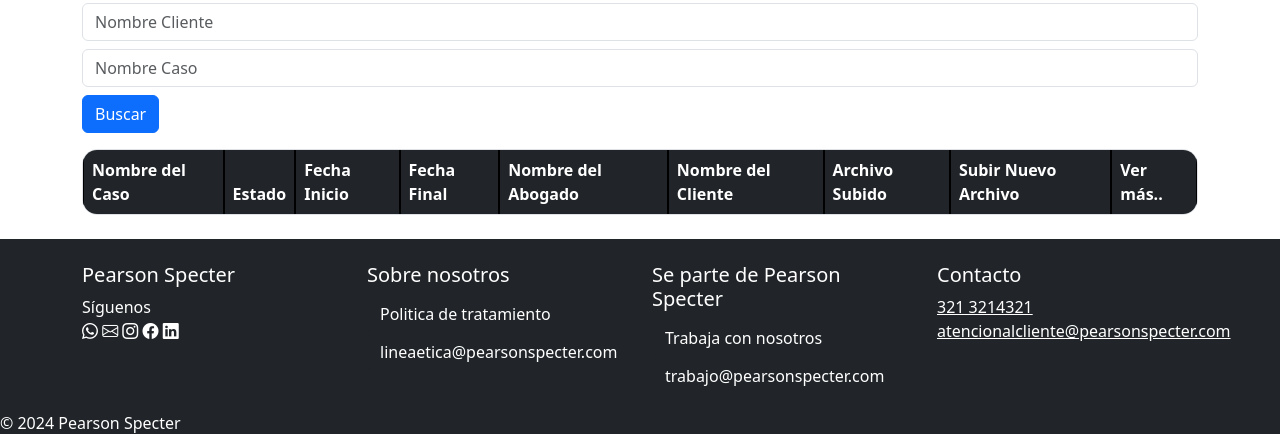
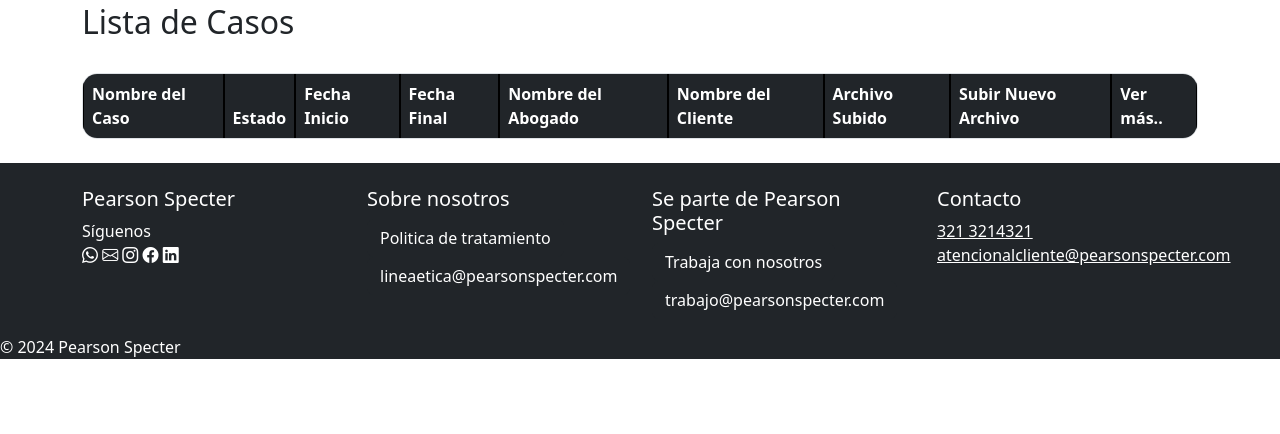
Before and after one commit to Cristian-Camilo-Aguilera-Largo/pearsonspecterr, a PHP site: page /casos/InterfazAdministradores.php in a window 1280 px wide; the page is wider, and only the part inside the window is pictured. Shown: the part 337-771 px from the top of that part. Run offline with PHP 8.4, Linux system fonts and the light colour scheme; the visitor is signed in with stand-in values (Sample User, id 1); lists and menus that the app fills with data are empty.

Commit message:
Cambios por Juan Pablo

```diff
--- a/php/InterfazAdministradores.php
+++ b/php/InterfazAdministradores.php
@@ -104,11 +104,9 @@ if (!isset($_SESSION['usuario'])) {
         </nav>
     </header>
     <main class="container my-4">
-                <div class="search mb-3">
-                    <input type="text" id="nombreCliente" class="form-control" placeholder="Nombre Cliente" />
-                    <input type="text" id="nombreCaso" class="form-control my-2" placeholder="Nombre Caso" />
-                    <button id="searchBtn" class="btn btn-primary">Buscar</button>
-                </div>
+
+                <h2> Lista de Casos </h2>
+                <br>
                 <table id="productTable" class="table table-striped table-bordered">
                     <thead class="table-dark">
                         <tr>
```
Also changed, not shown: app.js (+0 -15 lines).
